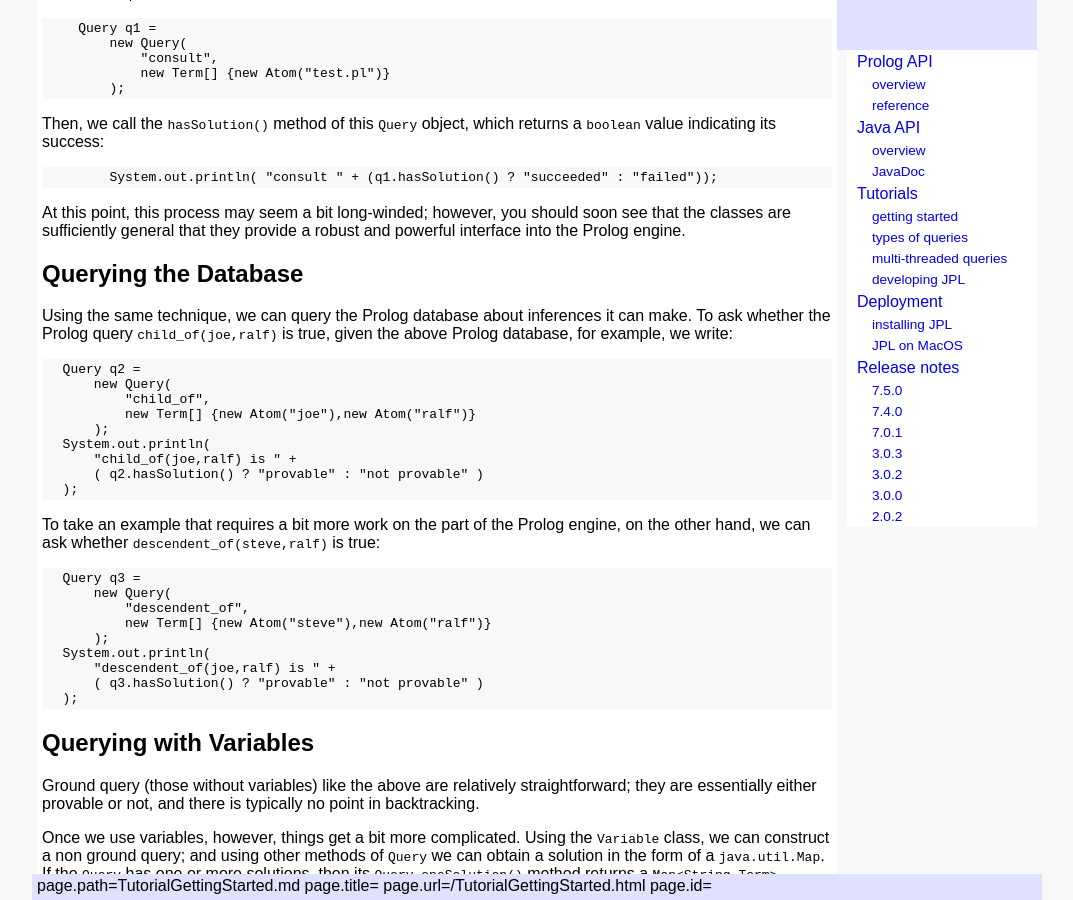
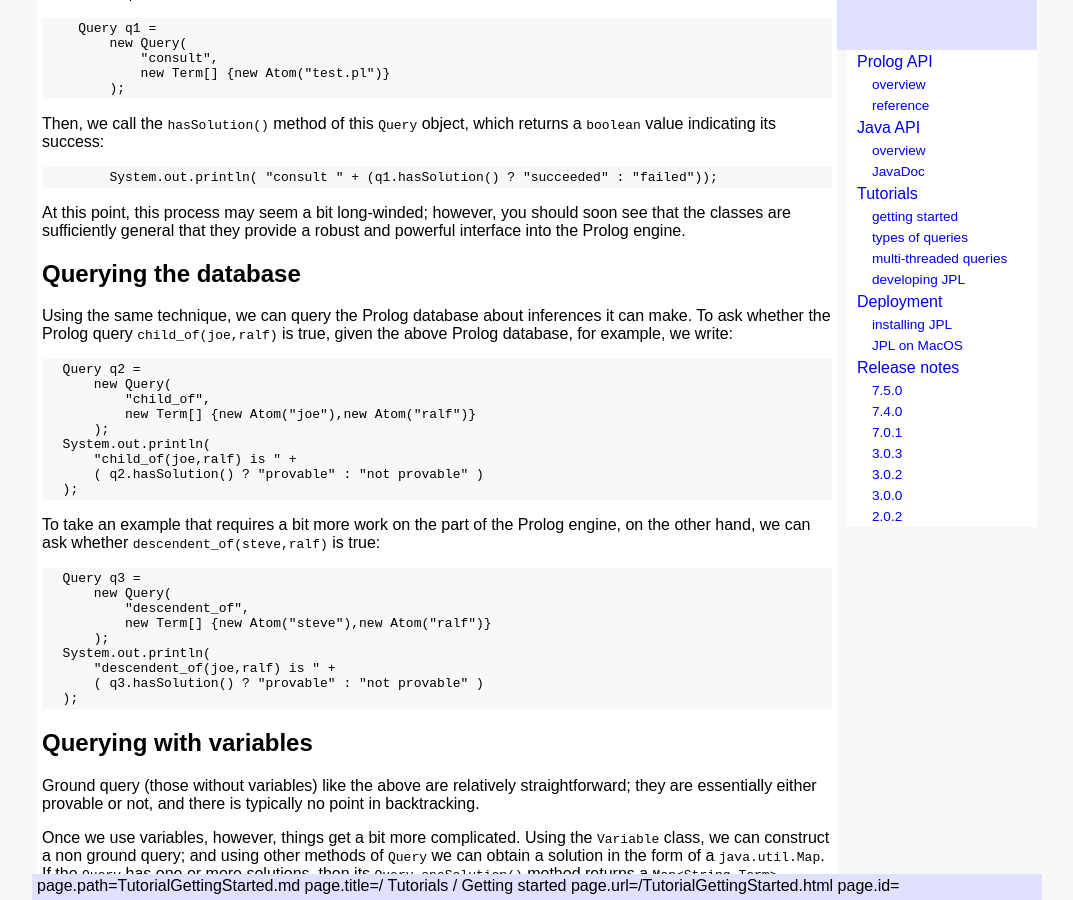
Before and after one commit to anionic/jpl-nav, a Jekyll site: the page built from docs/TutorialGettingStarted.md, in a window 1280 px wide and 900 px high, scrolled down 572 px. Shown: the whole window, without its empty margins (103-1176 px from the left). Built offline with Jekyll 4.4.1, drawn with Linux system fonts in a browser that asks for light colours; our own code applies the rules of GitHub Pages for plain Markdown files.

Commit message:
Update TutorialGettingStarted.md

```diff
--- a/docs/TutorialGettingStarted.md
+++ b/docs/TutorialGettingStarted.md
@@ -1,3 +1,5 @@
+# / Tutorials / Getting started
+
 Assume we have a testing Prolog file with this content:
 
         child_of(joe, ralf).
@@ -39,7 +41,7 @@ At this point, this process may seem a bit long-winded; however, you should soon
 
 
 
-## Querying the Database
+## Querying the database
 
 
 Using the same technique, we can query the Prolog database about inferences it can make.  To ask whether the Prolog query `child_of(joe,ralf)` is true, given the above Prolog database, for example, we write:
@@ -66,7 +68,7 @@ To take an example that requires a bit more work on the part of the Prolog engin
           ( q3.hasSolution() ? "provable" : "not provable" )
       );
 
-## Querying with Variables
+## Querying with variables
 
 Ground query (those without variables) like the above are relatively straightforward; they are essentially either provable or not, and there is typically no point in backtracking.
 
```
